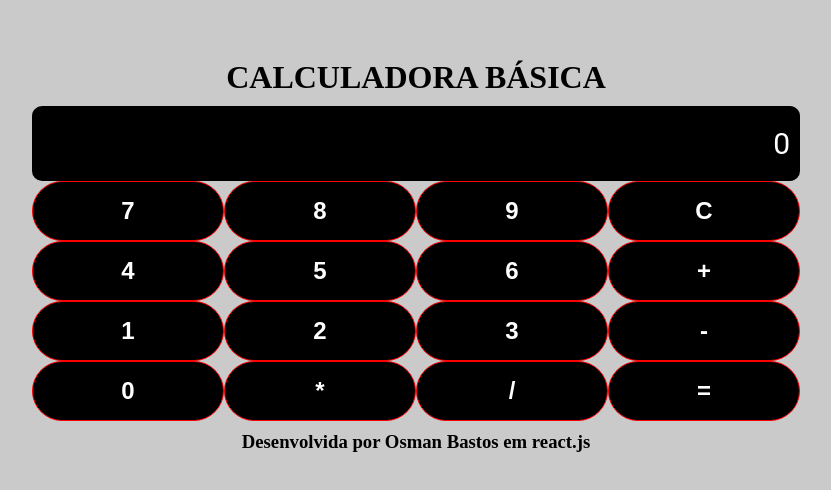
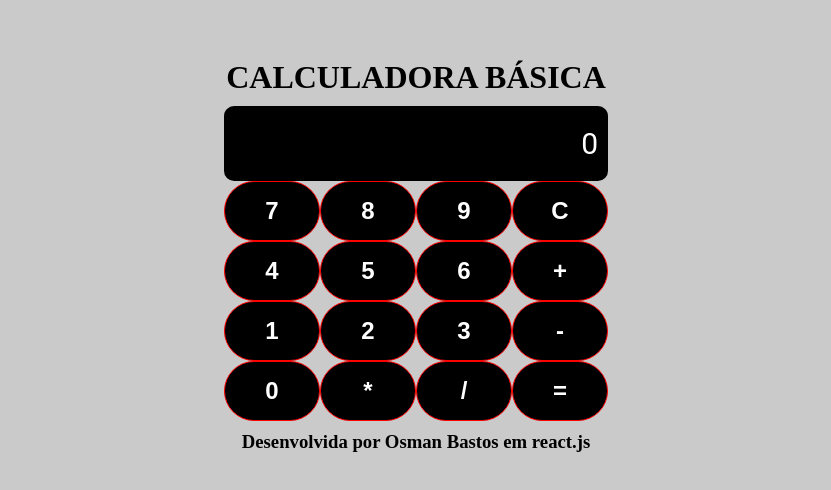
Before and after one commit to osmanbastos/calculadoraReact, a React (Create React App) app: page / in a window 1280 px wide. Shown: the part 144-634 px from the top of the page, without its empty margins (224-1055 px from the left). Built offline with nearby package versions, Linux system fonts and the light colour scheme.

Commit message:
Atualizando styles Content width

```diff
--- a/package.json
+++ b/package.json
@@ -9,6 +9,7 @@
     "react": "^18.2.0",
     "react-dom": "^18.2.0",
     "react-scripts": "5.0.1",
+    "styled-components": "^6.1.8",
     "web-vitals": "^2.1.4"
   },
   "scripts": {
--- a/src/styles.js
+++ b/src/styles.js
@@ -20,7 +20,7 @@ export const Container = styled.div`
 `
 
 export const Content = styled.div`
-    width: 60%;
+    width: 30%;
 `
 export const Row = styled.div`
     display: flex;
```
Also changed, not shown: 1 other file (tests, documents, lock files or other folders).
